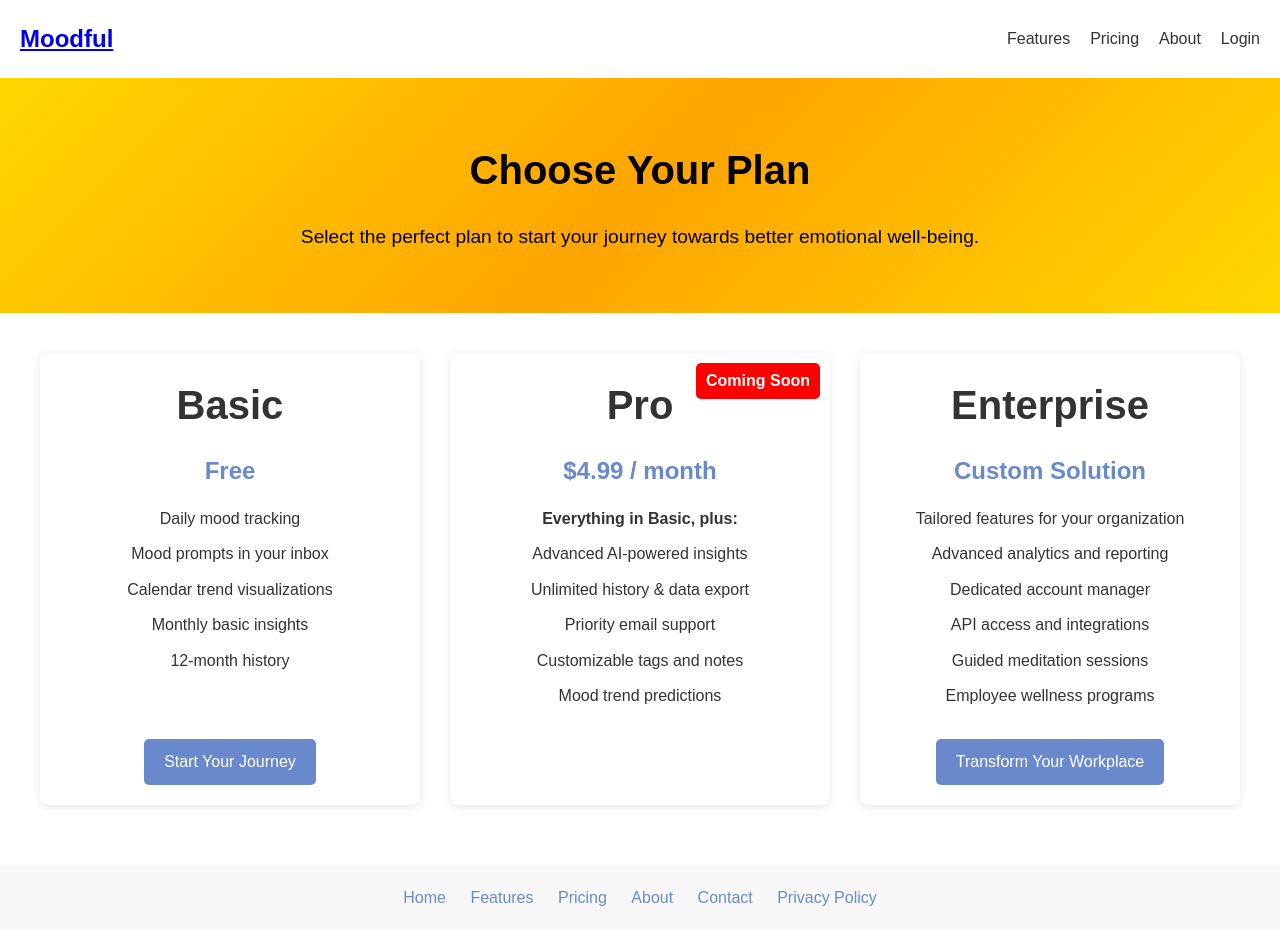
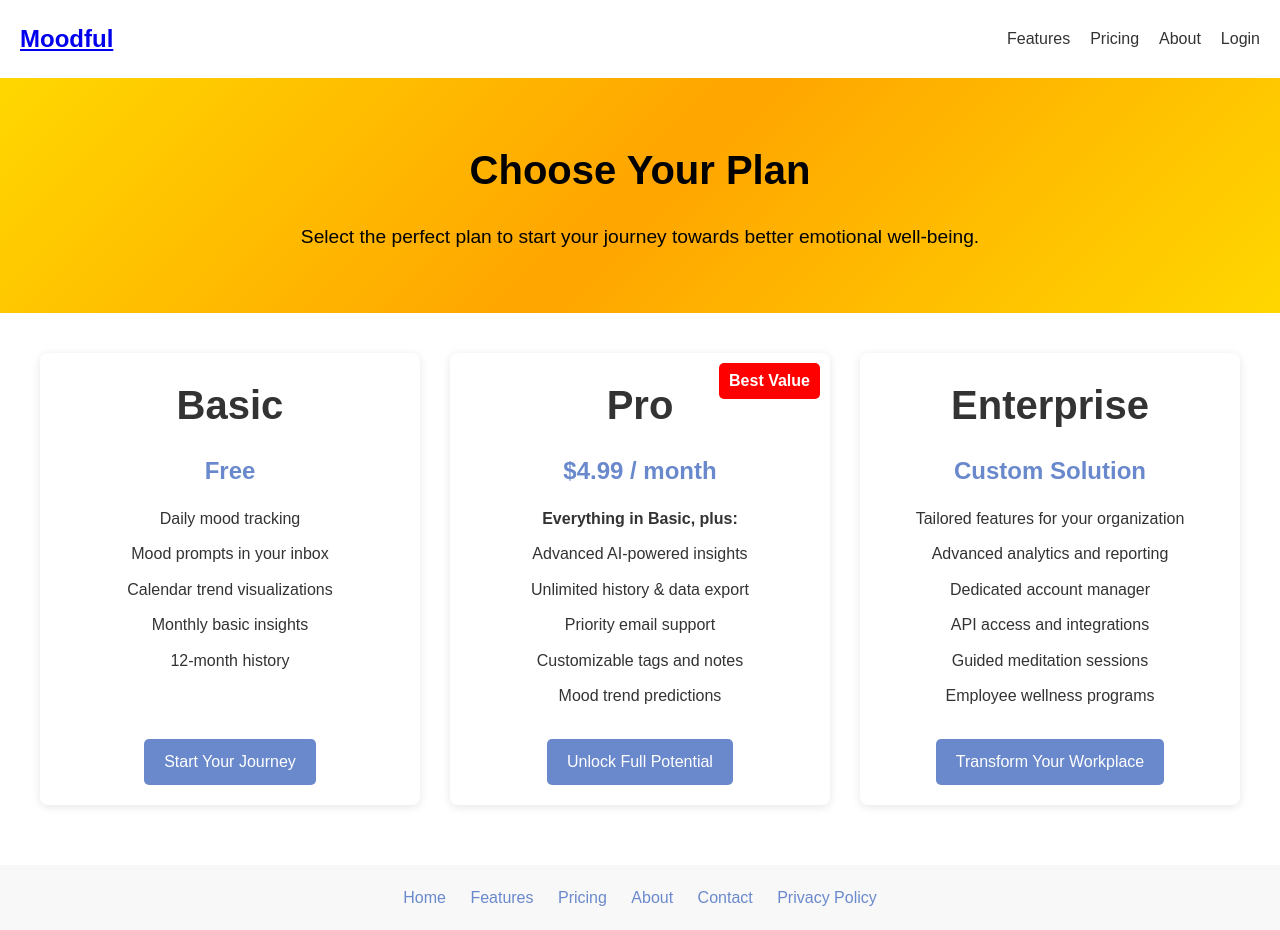
Before and after one commit to ryanroundhouse/mood-api, a website: page app/pricing.html in a window 1280 px wide. Drawn offline with Linux system fonts and the light colour scheme.

Commit message:
added button to pro now that people can sign up for pro

```diff
--- a/app/pricing.html
+++ b/app/pricing.html
@@ -147,7 +147,7 @@
         </div>
 
         <div class="pricing-card featured">
-          <div class="best-value-banner">Coming Soon</div>
+          <div class="best-value-banner">Best Value</div>
           <h2>Pro</h2>
           <div class="price">$4.99 / month</div>
           <!-- <div class="savings">Save 50% - Limited Time Offer!</div> -->
@@ -159,7 +159,7 @@
             <li>Customizable tags and notes</li>
             <li>Mood trend predictions</li>
           </ul>
-          <!-- <a href="#" class="cta">Unlock Full Potential</a> -->
+          <a href="register.html" class="cta">Unlock Full Potential</a>
         </div>
 
         <div class="pricing-card">
```
